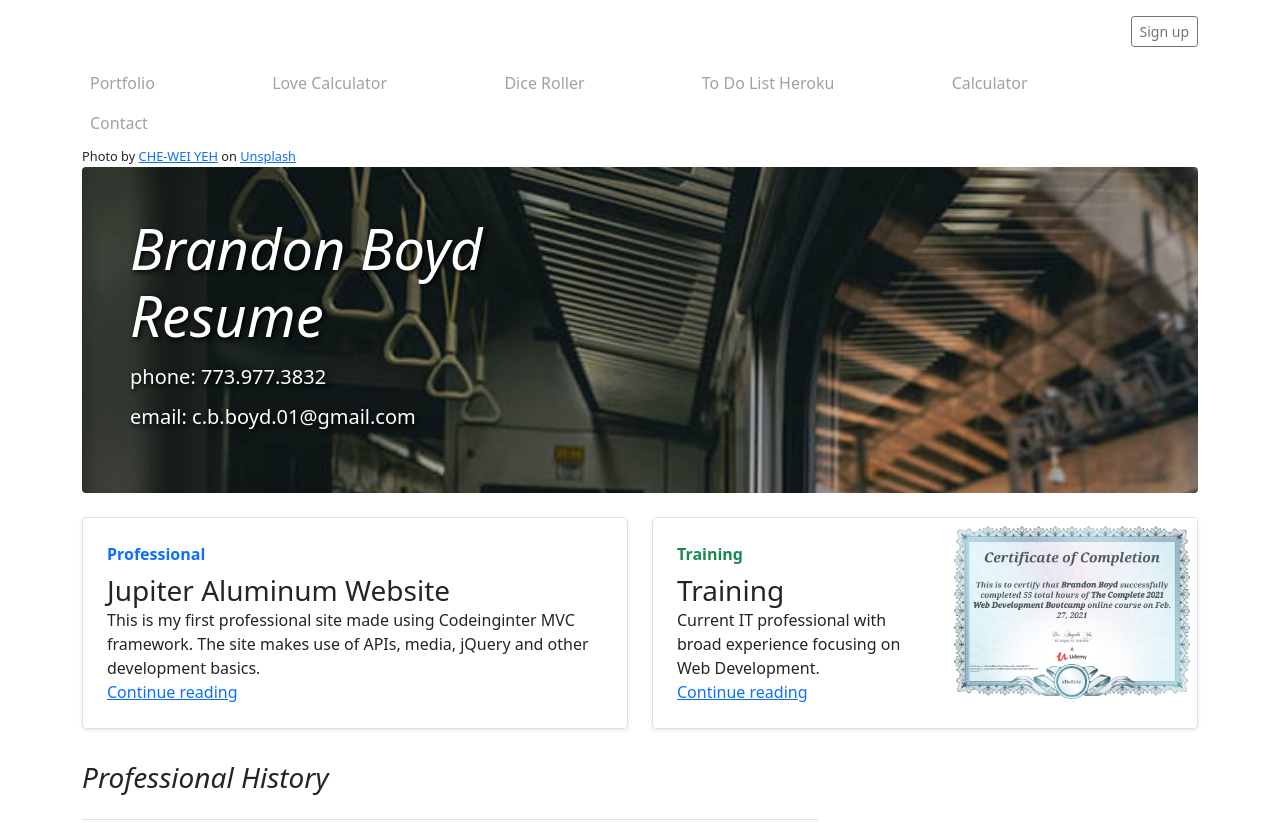
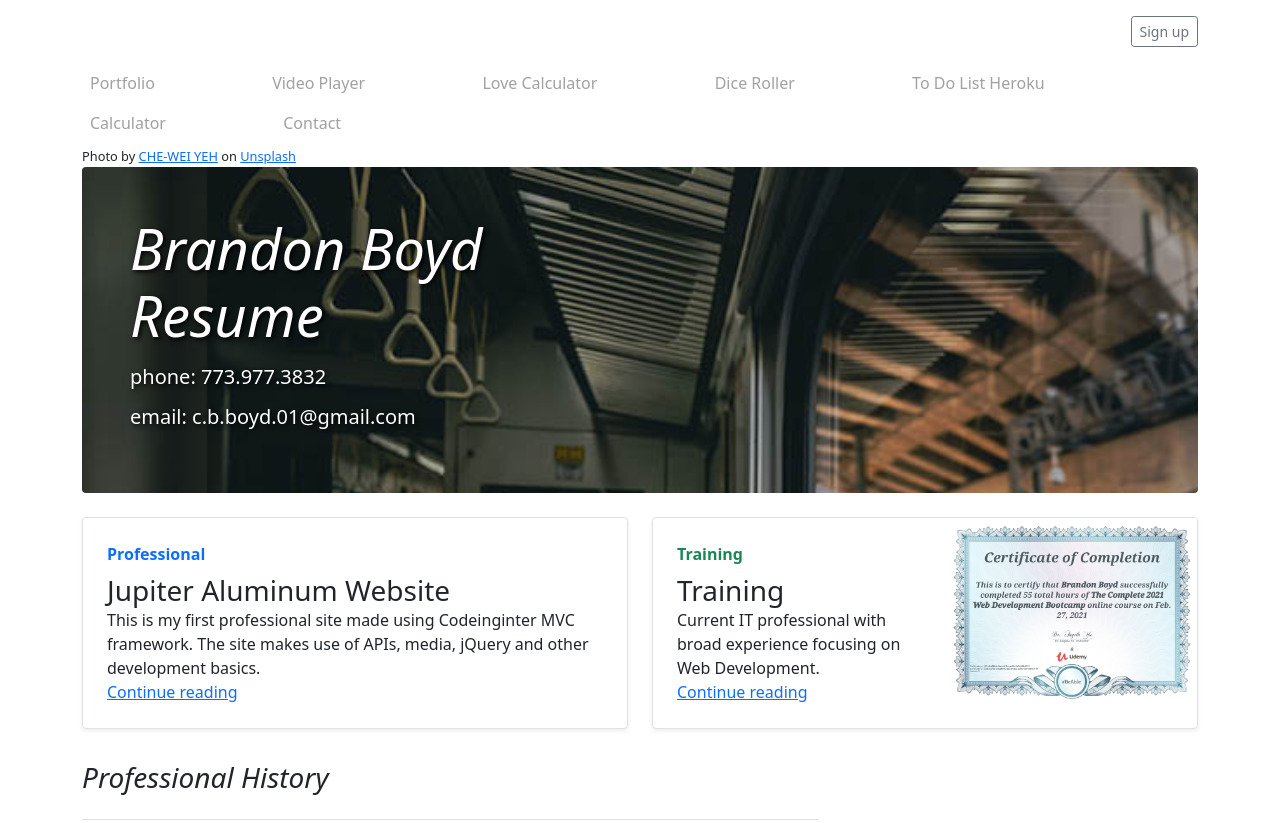
Before and after one commit to BrandonBoyd323BC/cv, a website: page index.html in a window 1280 px wide. Shown: the top 823 px of the page. Drawn offline with nearby package versions, Linux system fonts and the light colour scheme.

Commit message:
Update index.html

```diff
--- a/index.html
+++ b/index.html
@@ -23,7 +23,7 @@
 		<link rel="stylesheet" href="https://cdn.jsdelivr.net/npm/bootstrap-icons@1.4.0/font/bootstrap-icons.css" />
 
 
-    <link rel="stylesheet" href="../css/style.css" />
+    <link rel="stylesheet" href="../cv/css/style.css" />
 		<style>
 			table,
 			th,
@@ -59,12 +59,13 @@
               </div>
             </header>
             <div class="nav" id="nav">
-              <a class="p-2 link-secondary" href="../portfolio/index.html">Portfolio</a>
-              <a class="p-2 link-secondary" href="../loveCalculator.html">Love Calculator</a>
-              <a class="p-2 link-secondary" href="../dice-roller.html">Dice Roller</a>
-              <a class="p-2 link-secondary" href="../https://pacific-bastion-67003.herokuapp.com/">To Do List Heroku</a>
-              <a class="p-2 link-secondary" href="../calculator.html">Calculator</a>
-              <a class="p-2 link-secondary" href="../contact/index.html">Contact</a>
+                <a class="p-2 link-secondary" href="/cv/portfolio/index.html">Portfolio</a>
+                <a class="p-2 link-secondary" href="https://brandonboyd323bc.github.io/cv/vid-player.html">Video Player</a>
+                <a class="p-2 link-secondary" href="../cv/loveCalculator.html">Love Calculator</a>
+                <a class="p-2 link-secondary" href="../cv/dice-roller.html">Dice Roller</a>
+                <a class="p-2 link-secondary" href="https://pacific-bastion-67003.herokuapp.com/">To Do List Heroku</a>
+                <a class="p-2 link-secondary" href="../cv/calculator.html">Calculator</a>
+                <a class="p-2 link-secondary" href="../../contact/index.html">Contact</a>
               <a href="javascript:void(0);" class="icon" onclick="myFunction()"> <i class="fa fa-bars"></i></a>
           </div>
             </div>
@@ -220,6 +221,6 @@
               <a href="#">Back to top</a>
             </p>
           </footer>
-		<script src="/js/index.js"></script>
+		<script src="/../../js/index.js"></script>
 	</body>
 </html>
```
